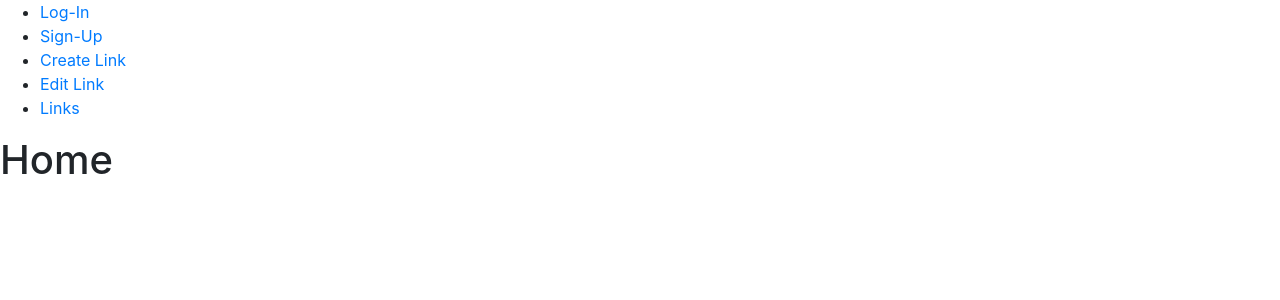
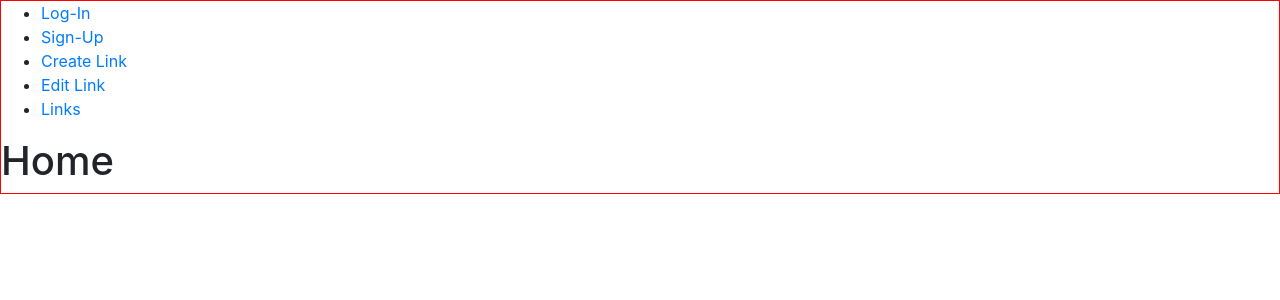
Before and after one commit to Sogolonmvj/Links-Manager-Frontend, a React (Create React App) app: page / in a window 1280 px wide. Shown: the top 300 px of the page. Built offline with nearby package versions, Linux system fonts and the light colour scheme.

Commit message:
Sass added

```diff
--- a/package.json
+++ b/package.json
@@ -32,5 +32,8 @@
       "last 1 firefox version",
       "last 1 safari version"
     ]
+  },
+  "devDependencies": {
+    "node-sass": "^4.14.1"
   }
 }
--- a/src/index.js
+++ b/src/index.js
@@ -3,6 +3,6 @@
 
 import App from './App';
 
-import 'bootstrap/dist/css/bootstrap.min.css';
+import './main.scss';
 
 ReactDOM.render(<App />, document.getElementById('root'));
--- /dev/null
+++ b/src/main.scss
@@ -0,0 +1,5 @@
+@import 'node_modules/bootstrap/scss/bootstrap.scss';
+
+body {
+    border: solid 1px red;
+}
```
Also changed, not shown: 1 other file (tests, documents, lock files or other folders).
